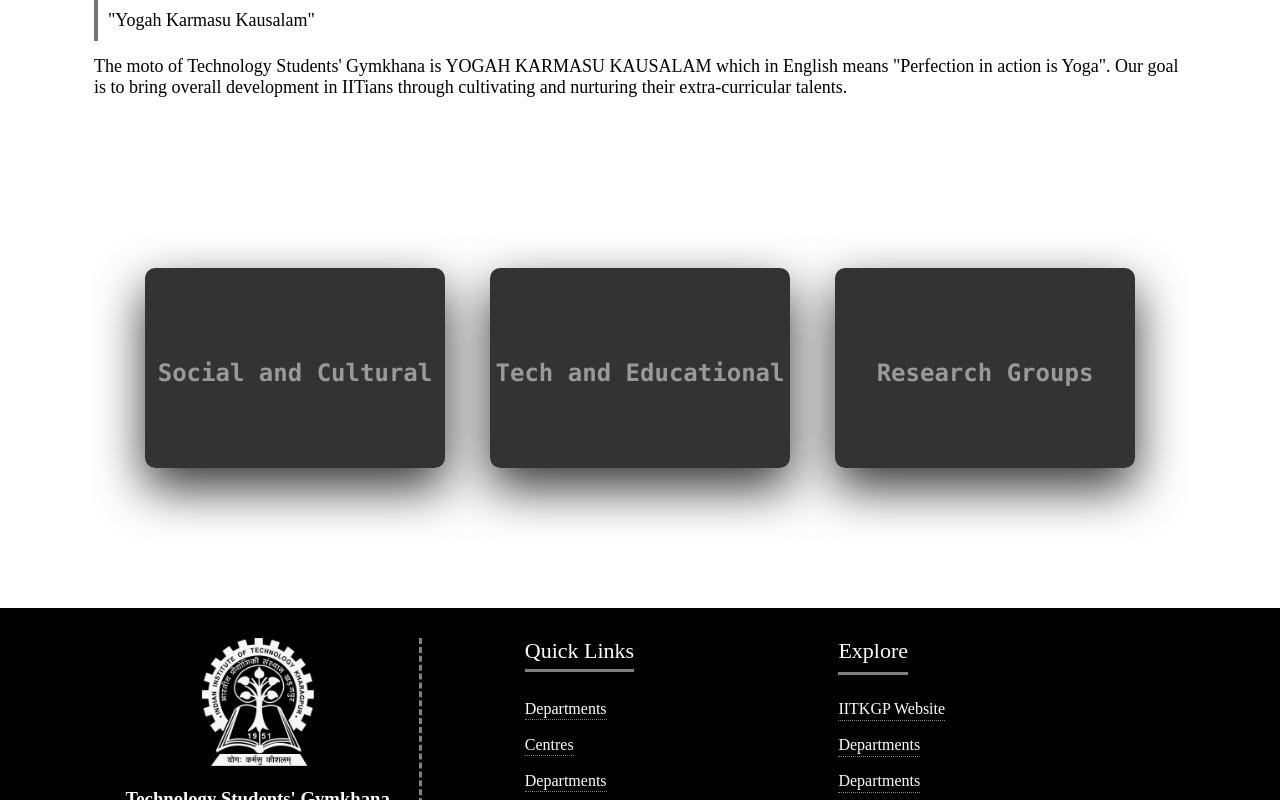
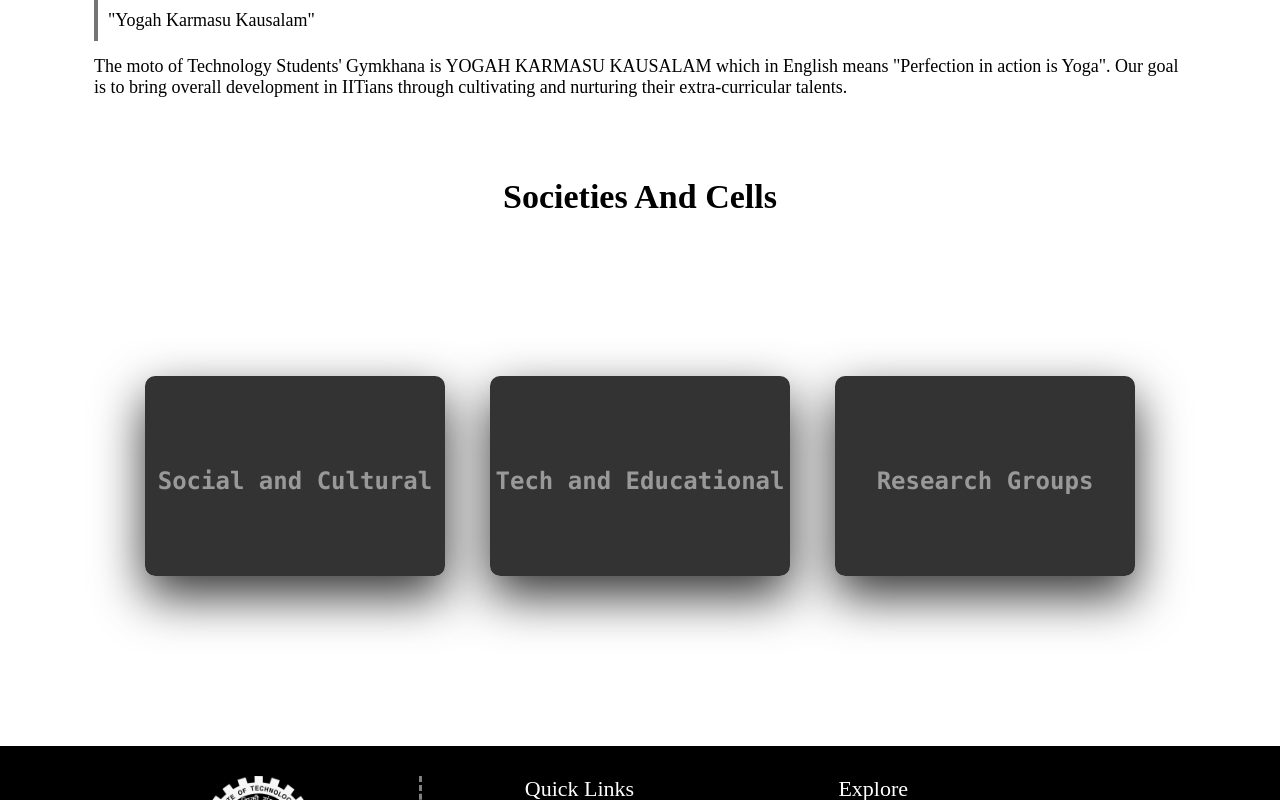
Before and after one commit to tsg-iitkgp/web-frontend, a React (Create React App) app: page / in a window 1280 px wide. Shown: the part 980-1780 px from the top of the page. Built offline with nearby package versions, Linux system fonts and the light colour scheme.

Commit message:
Society Cards

```diff
--- a/src/pages/Home.js
+++ b/src/pages/Home.js
@@ -54,8 +54,10 @@ export default function Home() {
           their extra-curricular talents.
         </p>
       </Section>
-
-      <SocAndCell></SocAndCell>
+      <Section>
+        <h1 className="section-heading">Societies And Cells</h1>
+        <SocAndCell></SocAndCell>
+      </Section>
     </Layout>
   );
 }
```
